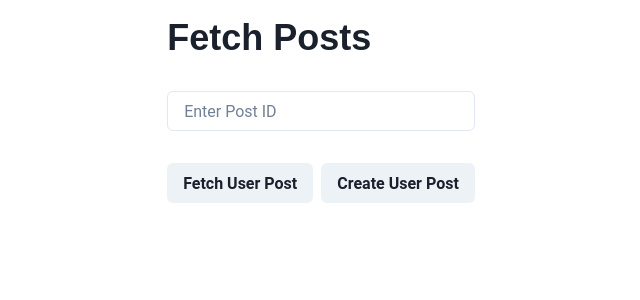
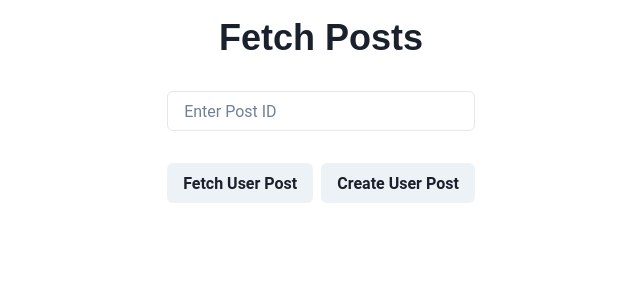
Before and after one commit to KennedyMungai/bulletin_board_crud, a Next.js app: page / in a window 1280 px wide. Shown: the top 300 px of the page, without its empty margins (319-959 px from the left). Built offline with nearby package versions, Linux system fonts and the light colour scheme.

Commit message:
Made the text center aligned

```diff
--- a/src/pages/index.tsx
+++ b/src/pages/index.tsx
@@ -6,7 +6,7 @@ export default function Home() {
 	return (
 		<VStack spacing={'2rem'} p={'1rem'}>
 			<Flex justify={'center'} gap={'2rem'} direction={'column'}>
-				<Heading>Fetch Posts</Heading>
+				<Heading textAlign={'center'}>Fetch Posts</Heading>
 				<Input placeholder={'Enter Post ID'} type='number' />
 				<Flex gap={'0.5rem'}>
 					<Button>Fetch User Post</Button>
```
